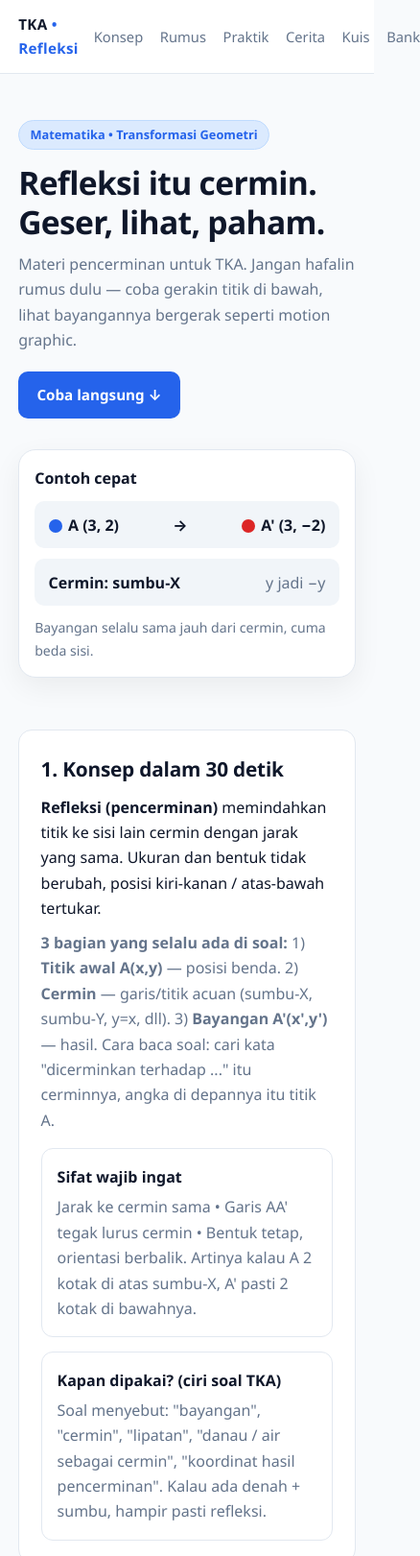
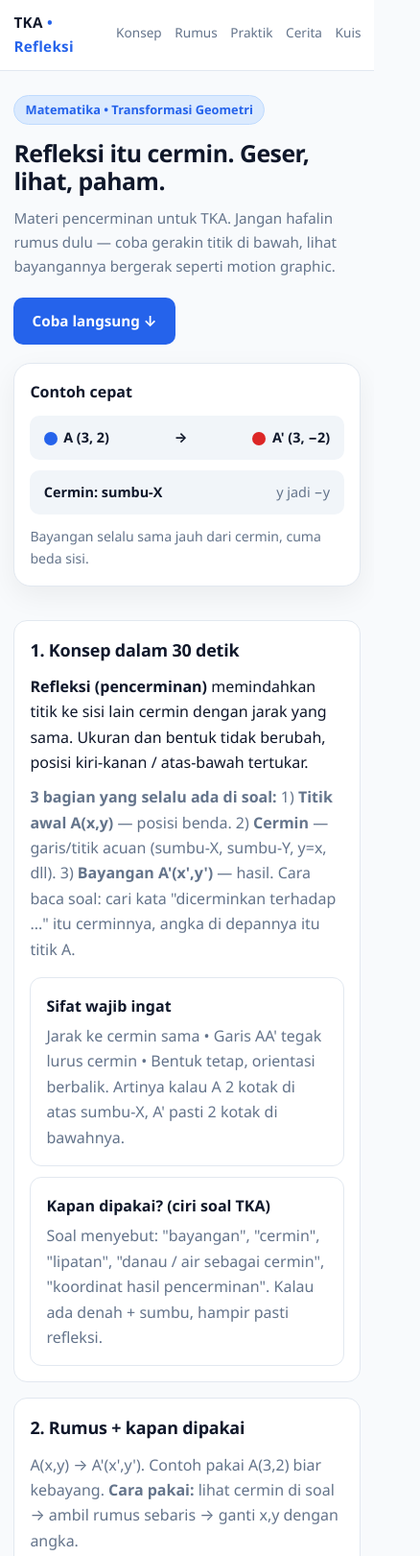
Before and after one commit to raihanasgab27-max/tka-matematika-interaktif, a plain HTML site: page index.html in a window 390 px wide. Shown: the top 1621 px of the page at 96% size, 438 px wide, since content can reach past the window. Drawn offline with Linux system fonts and the light colour scheme.

Commit message:
Perbaiki tampilan mobile halaman materi Refleksi
Fullscanned with [Cerberus](https://github.com/code-yeongyu/oh-my-open-pentest)

Co-authored-by: Cerberus <clio-agent@cerberuslabs.ai>

```diff
--- a/index.html
+++ b/index.html
@@ -23,7 +23,7 @@ h1{font-size:2.1rem;line-height:1.2;letter-spacing:-.02em;margin-bottom:.7rem}
 .btn-p{background:var(--blue);color:#fff}.btn-p:hover{background:var(--blue-d)}
 .btn-s{background:#fff;color:var(--text);border:1px solid var(--line)}
 .hero-art{background:var(--card);border:1px solid var(--line);border-radius:18px;padding:1rem;box-shadow:0 10px 30px rgba(2,6,23,.06)}
-.hero-art .row{display:flex;justify-content:space-between;align-items:center;background:#f1f5f9;border-radius:10px;padding:.7rem .9rem;margin-top:.7rem;font-weight:700}
+.hero-art .row{display:flex;justify-content:space-between;align-items:center;flex-wrap:wrap;gap:.4rem;background:#f1f5f9;border-radius:10px;padding:.7rem .9rem;margin-top:.7rem;font-weight:700}
 .dot{width:14px;height:14px;border-radius:50%;display:inline-block;margin-right:.4rem;vertical-align:middle}
 .card{background:var(--card);border:1px solid var(--line);border-radius:var(--r);padding:1.4rem;margin-top:1.4rem}
 .card h2{font-size:1.3rem;margin-bottom:.6rem;letter-spacing:-.01em}
@@ -58,6 +58,32 @@ footer{color:var(--muted);font-size:.85rem;text-align:center;margin-top:2rem}
 .reveal{opacity:0;transform:translateY(14px);transition:opacity .6s ease,transform .6s ease}
 .reveal.in{opacity:1;transform:none}
 :focus-visible{outline:3px solid #93c5fd;outline-offset:2px}
+html{scroll-padding-top:84px}
+body{overflow-x:hidden}
+canvas{-webkit-tap-highlight-color:transparent}
+#bank .mini>h3{display:flex;align-items:center;justify-content:space-between;gap:.5rem;flex-wrap:wrap}
+#bank .mini>h3 .btn{float:none!important;flex:0 0 auto}
+.opt,.mini p,.quiz-q p{overflow-wrap:break-word}
+@media(max-width:700px){
+nav{padding:.7rem .9rem}
+.links{gap:.85rem;font-size:.85rem;overflow-x:auto;white-space:nowrap;padding-bottom:.25rem;-webkit-overflow-scrolling:touch;scrollbar-width:none}
+.links::-webkit-scrollbar{display:none}
+.links li{flex:0 0 auto}
+main{padding:0 .9rem 3rem}
+.hero{padding:1.6rem 0 1.2rem;gap:1.2rem}
+h1{font-size:1.55rem}
+.sub{font-size:.95rem}
+.card{padding:1rem;margin-top:1rem}
+.card h2{font-size:1.12rem}
+.grid2{gap:.7rem}
+.hero-art .row{font-size:.9rem}
+.seg button{padding:.6rem .95rem;font-size:.9rem}
+.box b{font-size:1.05rem}
+.controls .btn{flex:1 1 140px;text-align:center}
+code.rumus{font-size:.85rem}
+#tLangkah{font-size:.88rem}
+.quiz-q p{font-size:.95rem}
+}
 </style>
 </head>
 <body>
```
